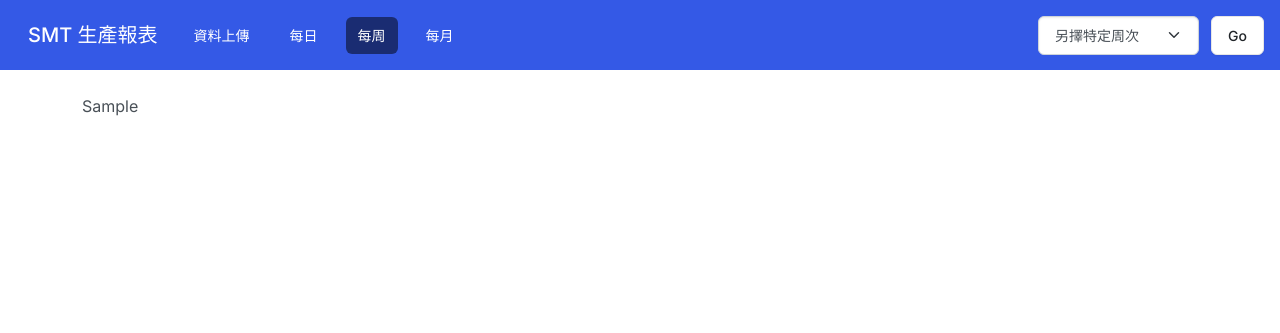
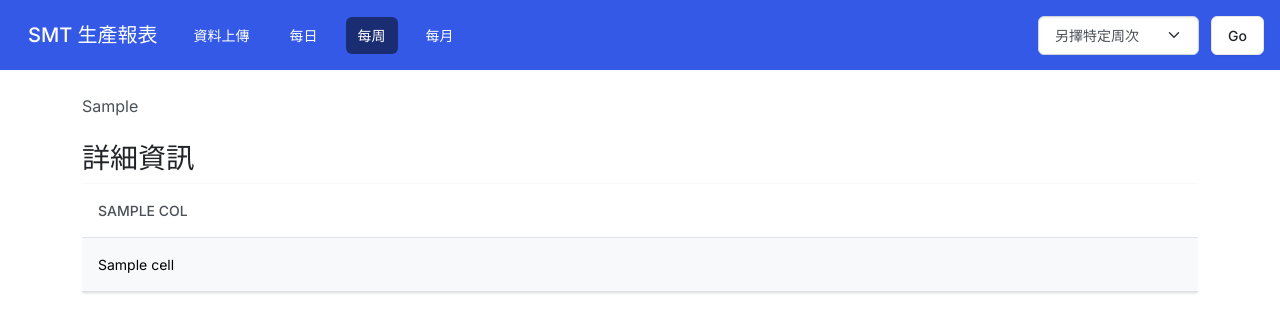
Before and after one commit to Tiffanyiilapom/v3_prod_report, a Django app: template template/page2_weekly.html in a window 1280 px wide. Shown: the top 333 px of the page. Run offline with Django 4.2, Linux system fonts and the light colour scheme; the template is opened without the code that fills it: most values are stand-ins (such as "Sample title", 1, 10 or a date in 2020).

```diff
--- a/dashboardapp/models.py
+++ b/dashboardapp/models.py
@@ -12,6 +12,7 @@ class My_Dash():
         self.fig_fordaily = None # 保存每日的圓餅圖
         self.options = None # 保存日期選單
 
+        self.week = None # 給每周的下方表格
         self.weekly_options = None # 保存周別選單
         self.fig_forweek = None # 保存每周的圓餅圖
 
--- a/template/page2_weekly.html
+++ b/template/page2_weekly.html
@@ -54,6 +54,32 @@
         {% endautoescape %}
         {% endif %}
     </div>
+    <div class="container mt-4">
+        <div id="data_container" style="overflow-x: auto; overflow-y: auto; white-space: nowrap;">
+            <h3 style="text-align:left">詳細資訊</h3>
+            <table id="datatable" name="datatable" class="table table-hover" style="margin-left: 0px;margin-right: auto;">
+                {% csrf_token %}
+                <thead>
+                    <tr>
+                        {% for col in columns %}
+                        <th scope="col">
+                            {{ col }}
+                        </th>
+                        {% endfor %}
+                    </tr>
+                </thead>
+                <tbody>
+                    {% for row in data %}
+                    <tr class="table-light">
+                        {% for cell in row %}
+                        <td>{{cell}}</td>
+                        {% endfor %}
+                    </tr>
+                    {% endfor %}
+                </tbody>
+            </table>
+        </div>
+    </div>
 
 </body>
 <script>
```
Also changed, not shown: dashboardapp/views.py (+26 -0 lines).
